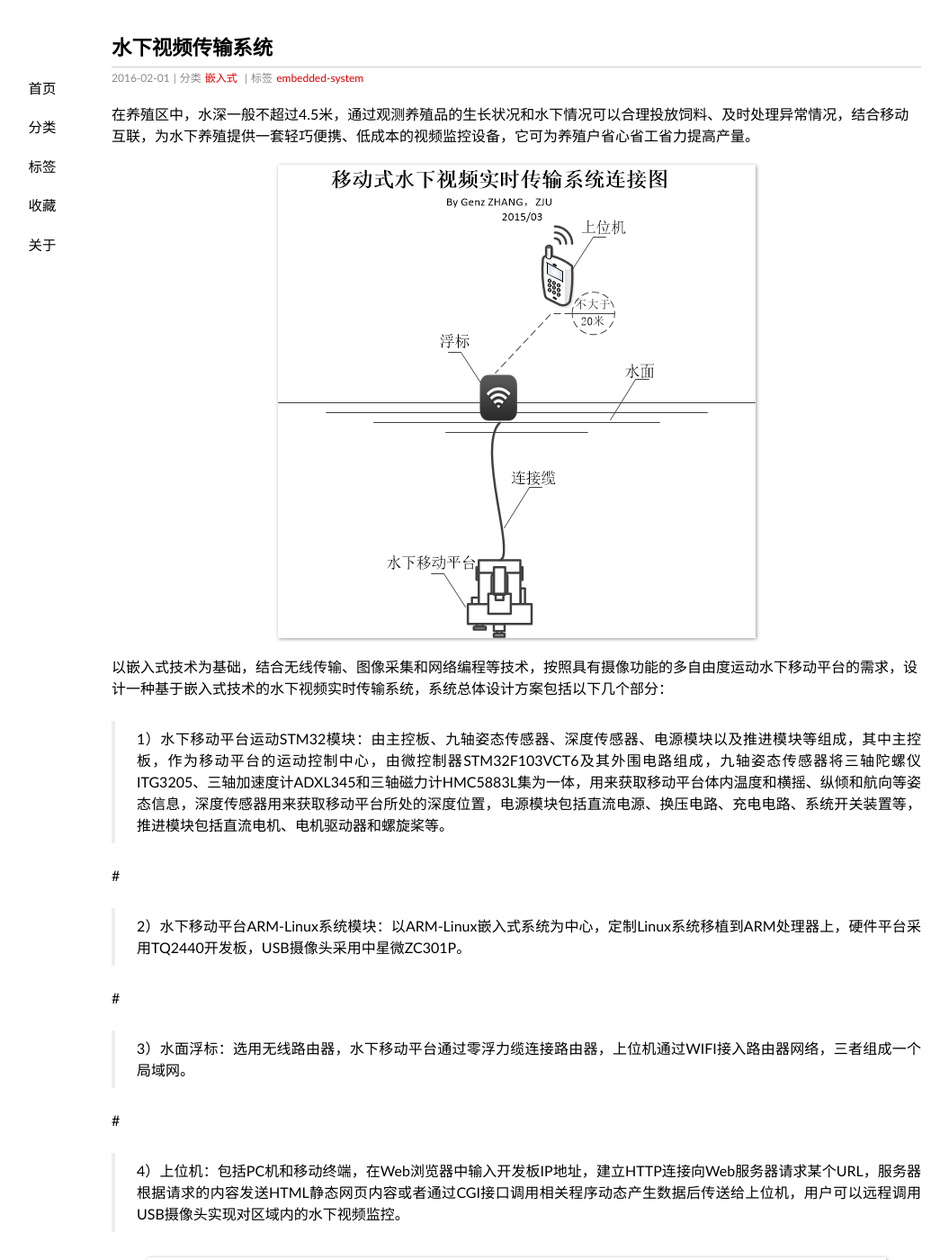
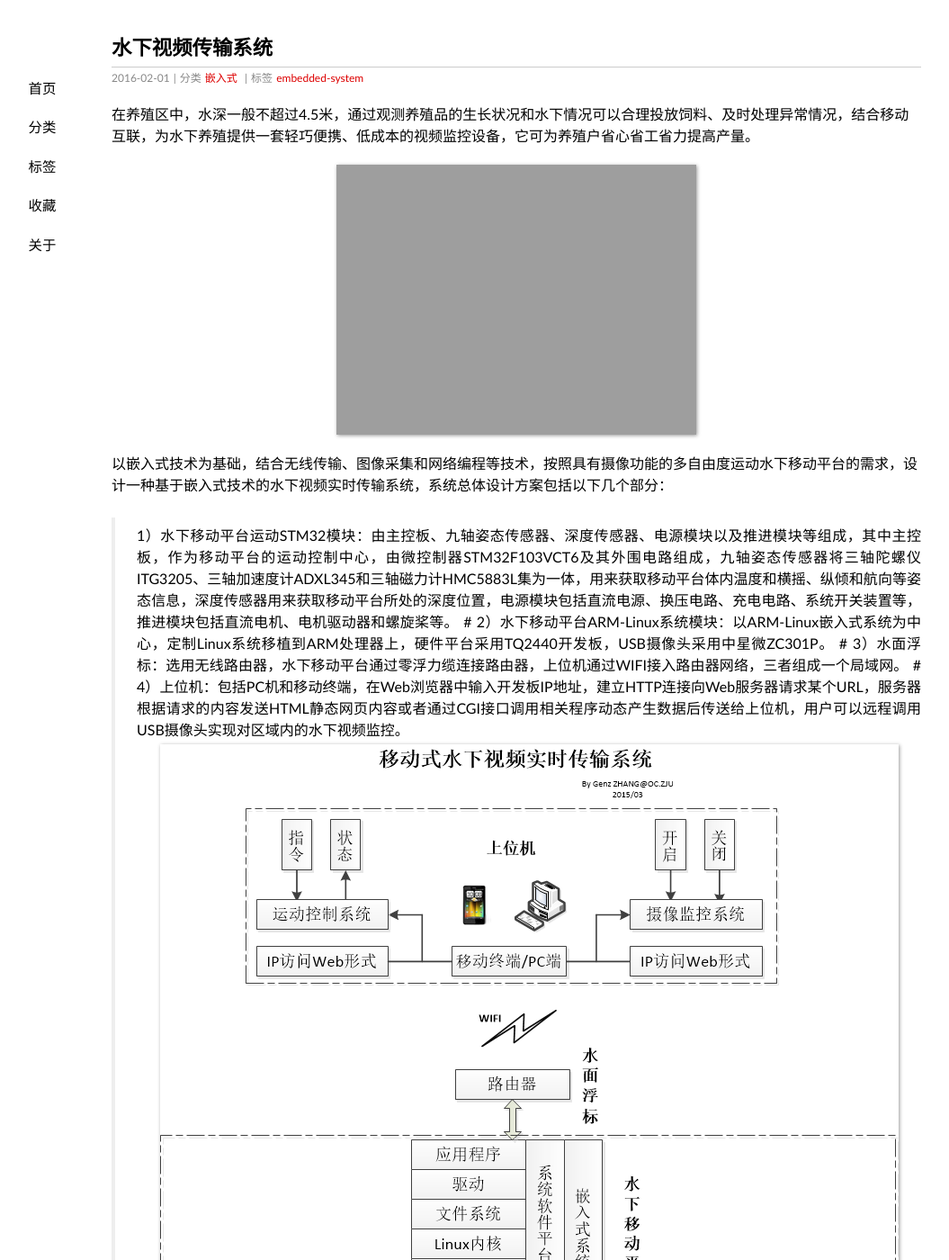
Before and after one commit to genzzhang/genzzhang.github.io, a Jekyll site: the page built from _posts/2016-02-01-水下视频传输系统.md, in a window 1280 px wide and 1400 px high. Shown: the whole window at 90% size, without its empty margins (66-1121 px from the left). Built offline with Jekyll 4.4.1, drawn with Linux system fonts in a browser that asks for light colours; some web fonts are replaced.

Commit message:
embedd system

```diff
--- a/_posts/2016-02-01-水下视频传输系统.md
+++ b/_posts/2016-02-01-水下视频传输系统.md
@@ -9,32 +9,23 @@
 
 在养殖区中，水深一般不超过4.5米，通过观测养殖品的生长状况和水下情况可以合理投放饲料、及时处理异常情况，结合移动互联，为水下养殖提供一套轻巧便携、低成本的视频监控设备，它可为养殖户省心省工省力提高产量。
 
-![](/assets/2016-02-01-水下视频传输系统图1.png)
+![](/assets/2016-02-01-水下视频传输系统图1.png =300x300)
 
 以嵌入式技术为基础，结合无线传输、图像采集和网络编程等技术，按照具有摄像功能的多自由度运动水下移动平台的需求，设计一种基于嵌入式技术的水下视频实时传输系统，系统总体设计方案包括以下几个部分：
 
 >1）水下移动平台运动STM32模块：由主控板、九轴姿态传感器、深度传感器、电源模块以及推进模块等组成，其中主控板，作为移动平台的运动控制中心，由微控制器STM32F103VCT6及其外围电路组成，九轴姿态传感器将三轴陀螺仪ITG3205、三轴加速度计ADXL345和三轴磁力计HMC5883L集为一体，用来获取移动平台体内温度和横摇、纵倾和航向等姿态信息，深度传感器用来获取移动平台所处的深度位置，电源模块包括直流电源、换压电路、充电电路、系统开关装置等，推进模块包括直流电机、电机驱动器和螺旋桨等。
-
 #
-
 >2）水下移动平台ARM-Linux系统模块：以ARM-Linux嵌入式系统为中心，定制Linux系统移植到ARM处理器上，硬件平台采用TQ2440开发板，USB摄像头采用中星微ZC301P。
-
 #
-
 >3）水面浮标：选用无线路由器，水下移动平台通过零浮力缆连接路由器，上位机通过WIFI接入路由器网络，三者组成一个局域网。
-
 #
-
 >4）上位机：包括PC机和移动终端，在Web浏览器中输入开发板IP地址，建立HTTP连接向Web服务器请求某个URL，服务器根据请求的内容发送HTML静态网页内容或者通过CGI接口调用相关程序动态产生数据后传送给上位机，用户可以远程调用USB摄像头实现对区域内的水下视频监控。
-
 ![](/assets/2016-02-01-水下视频传输系统图2.png)
-
 将水下视频实时传输系统按照水上、水面和水下三个分层来展开，硬件平台包括水下移动平台和水面浮标两部分。由于水下视频实时传输系统硬件平台直接决定水下视频实时传输系统性能的好坏，为此尽量搭建或者选用技术成熟、性能可靠、兼容性强的硬件平台；浮标起着中继路由的作用，直接选用市面上的无线路由器即可；移动平台包括运动控制STM32模块和ARM-Linux系统模块两部分，运动控制模块是移动平台的载体控制单元，而ARM主要是视频采集和传输的平台。
 
 STM32采用Keil4作为开发环境，基于V3.5标准外设库，使用Jlink-V8调试工具，编写C源码，编译烧写进STM32，亦可在线调试。
 
-![](/assets/2016-02-01-水下视频传输系统图3.png)
-![](/assets/2016-02-01-水下视频传输系统图4.png)
+![](/assets/2016-02-01-水下视频传输系统图3.png =200x) ![](/assets/2016-02-01-水下视频传输系统图4.png =200x)
 
 视频监控系统基于WIFI的远程视频传输，上位机加入水面浮标路由器所在的局域网，打开上位机浏览器访问Boa服务器中HTML文件，视频传输模块的测试，涉及到系统组网、USB摄像头识别和视频传输等。本模块的软件开发环境列举如下：
 >1）宿主机与操作系统：Windows8.1、VMware Workstation 11、Fedora 10
```
